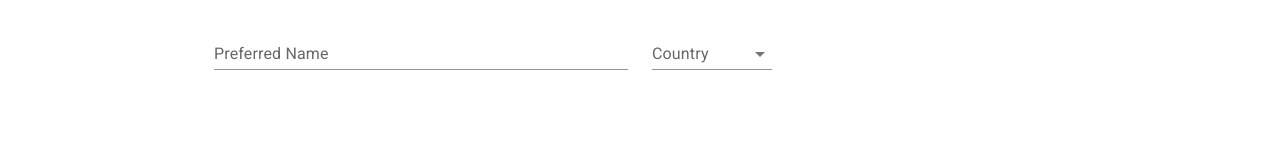
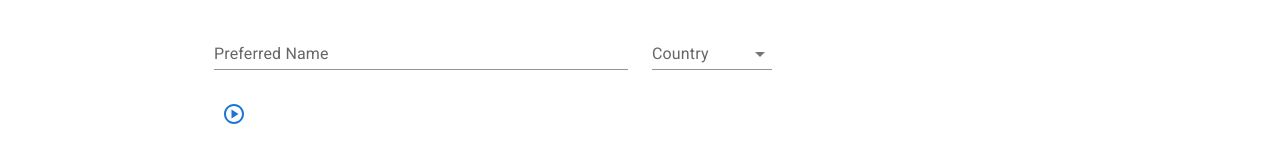
Before and after one commit to hackathonmadeeasy/Name-pronunication-app, a React (Create React App) app: page /dashboard in a window 1280 px wide. Shown: the part 167-330 px from the top of the page. Built offline with nearby package versions, Linux system fonts and the light colour scheme.

Commit message:
Added material ui

```diff
--- a/src/components/UserDashboard.js
+++ b/src/components/UserDashboard.js
@@ -1,4 +1,5 @@
 import {
+  IconButton,
   Container,
   FormControl,
   Grid,
@@ -8,8 +9,12 @@ import {
   TextField,
   Typography,
 } from "@mui/material";
-import React, { useState } from "react";
+import PlayCircleOutlinedIcon from "@mui/icons-material/PlayCircleOutlined";
+import PauseCircleOutlineIcon from "@mui/icons-material/PauseCircleOutline";
+
+import React, { useState, useEffect } from "react";
 import { Country } from "../service/utils";
+import { getAudioFile } from "../service/userAuthService";
 
 export default function UserDashboard({ authUser }) {
   const [value, setValue] = useState({
@@ -19,11 +24,27 @@ export default function UserDashboard({ authUser }) {
     country: "",
   });
 
+  const [audio] = useState(new Audio());
+  const [playing, setPlaying] = useState(false);
+
   const onValueChange = (e) => {
+    setPlaying(false);
     setValue((preValue) => ({
       ...preValue,
       [e.target.name]: e.target.value,
     }));
+  };
+
+  useEffect(() => {
+    playing ? audio.play() : audio.pause();
+  }, [audio, playing]);
+
+  const performPlayAction = async (value) => {
+    try {
+      const urlValue = await getAudioFile(value);
+      audio.src = urlValue;
+      setPlaying(true);
+    } catch (exp) {}
   };
 
   return (
@@ -91,6 +112,18 @@ export default function UserDashboard({ authUser }) {
             </Select>
           </FormControl>
         </Grid>
+        <Grid item xs={12} sm={6}>
+          {!playing && (
+            <IconButton color="primary" onClick={performPlayAction}>
+              <PlayCircleOutlinedIcon />
+            </IconButton>
+          )}
+          {playing && (
+            <IconButton color="primary" onClick={() => setPlaying(false)}>
+              <PauseCircleOutlineIcon />
+            </IconButton>
+          )}
+        </Grid>
       </Grid>
     </Container>
   );
--- a/src/service/userAuthService.js
+++ b/src/service/userAuthService.js
@@ -8,3 +8,10 @@ export const userAuth = (userName, password) =>
       resolve(defaultUser(userName));
     }, 300);
   });
+
+export const getAudioFile = (value) =>
+  new Promise((resolve, reject) => {
+    setTimeout(() => {
+      resolve("https://www.soundhelix.com/examples/mp3/SoundHelix-Song-1.mp3");
+    }, 300);
+  });
```
